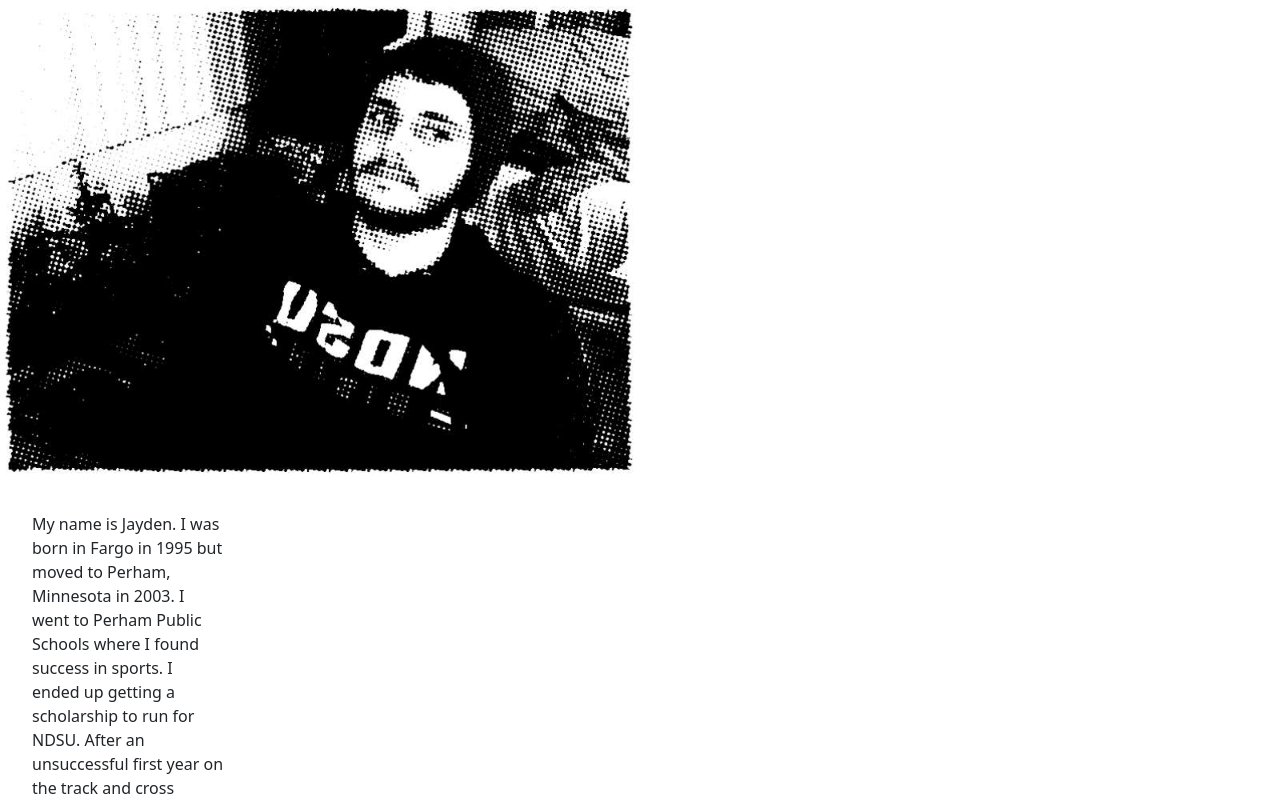
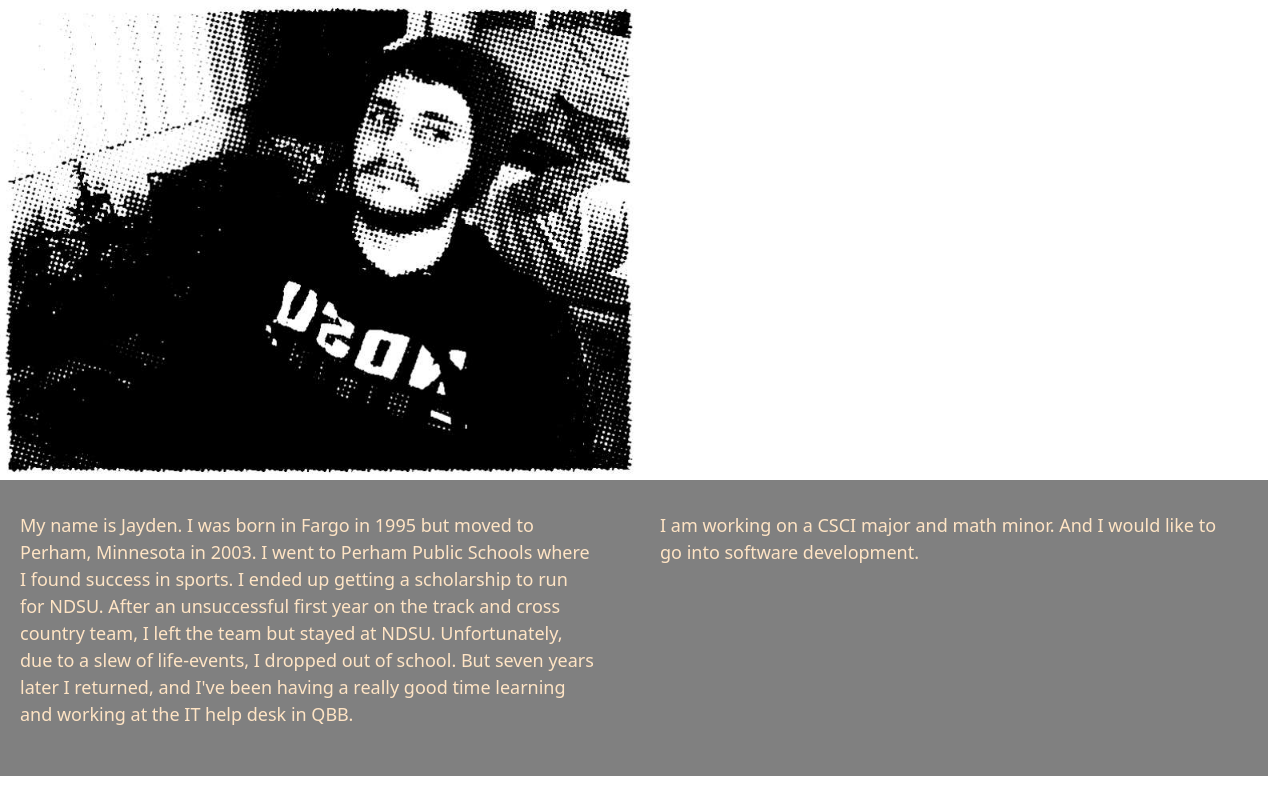
Before and after one commit to CSCI313-Spring2024/assignment-2-jaydencullen, a plain HTML site: page pages/bio.html in a window 1280 px wide. Shown: the top 800 px of the page. Drawn offline with nearby package versions, Linux system fonts and the light colour scheme.

Commit message:
more tweaking

```diff
--- a/css/styles.css
+++ b/css/styles.css
@@ -1,6 +1,6 @@
 .row {
     width: 100%;
-    background-color: gray;
+    background-color: grey;
 }
 .isSchool{
     background-color: green;
@@ -32,6 +32,9 @@ body{
 .bio{
     width: 256px;
     padding: 32px;
+    font-size: large;
+    font-style:initial;
+    color: bisque;
 }
 .card{
     min-height: 512px;
@@ -40,3 +43,6 @@ body{
 .hobbyholder{
     max-width: 1048px;
 }
+.navbar{
+    background-color: gray;
+}
--- a/pages/bio.html
+++ b/pages/bio.html
@@ -15,13 +15,15 @@
     </head>
     <body>
         <span><img class="portrait" src="../images/photo.jpg" alt="photo"></span>
-        <div><p class="bio">My name is Jayden. I was born in Fargo in 1995 but moved to Perham, Minnesota in 2003.
+        <div class="row">
+            <p class="bio col">My name is Jayden. I was born in Fargo in 1995 but moved to Perham, Minnesota in 2003.
             I went to Perham Public Schools where I found success in sports.
             I ended up getting a scholarship to run for NDSU. After an unsuccessful first year on the track and cross country team,
             I left the team but stayed at NDSU. Unfortunately, due to a slew of life-events, I dropped out of school. But seven years
-            later I returned, and I've been having a really good time learning and working at the IT help desk in QBB.<br><br>
-            I am working on a CSCI major and math minor. And I would like to go into software development.
-        </p></div>
+            later I returned, and I've been having a really good time learning and working at the IT help desk in QBB.
+            </p>
+            <p class="bio col">I am working on a CSCI major and math minor. And I would like to go into software development.</p>
+        </div>
 
     </body>
 </html>
```
